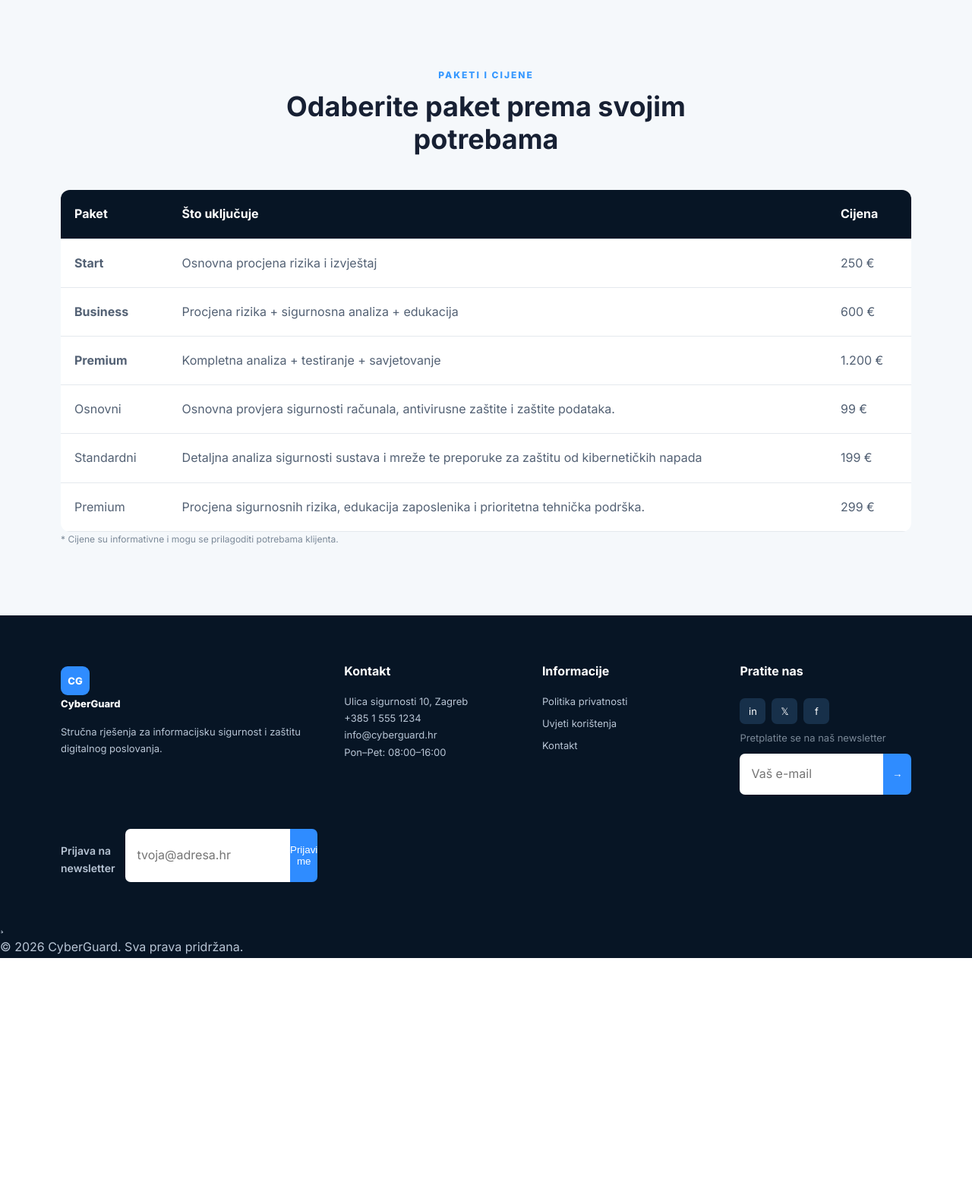
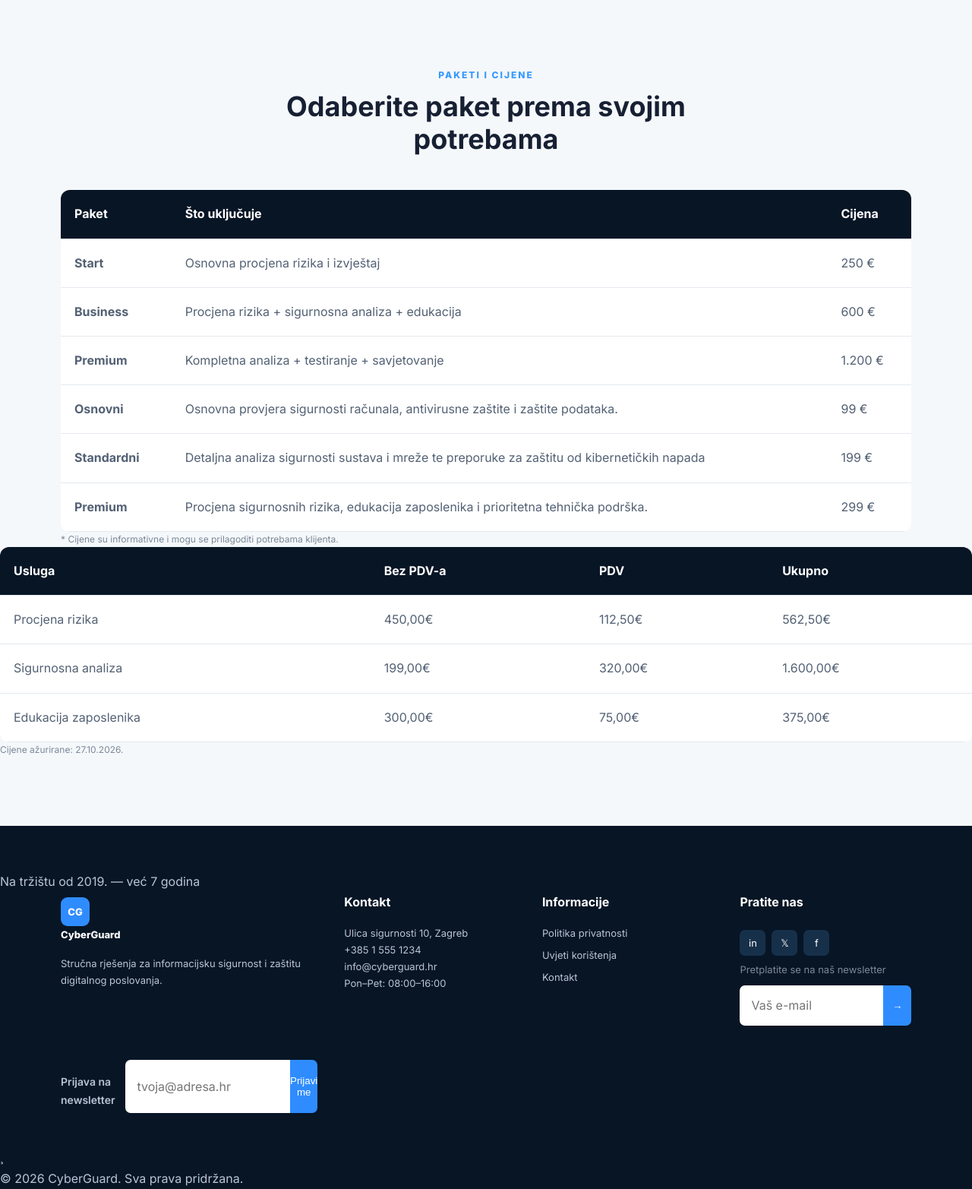
Before and after one commit to patriciadm8163-cpu/sjiwp-web-sigurnost, a PHP site: page /usluge.php in a window 1280 px wide. Shown: the part 1085-2650 px from the top of the page at 76% size. Before the commit the page ends 2346 px from the top, so only its background shows below. Run offline with PHP 8.4, Linux system fonts and the light colour scheme.

Commit message:
napravljen je blok 5

```diff
--- a/footer.php
+++ b/footer.php
@@ -1,5 +1,11 @@
  <!--TSD-4RT | PDM | 13.10-->
+ <?php
+ $godinaOsnutka=2019;
+ date("Y");
+ $X=date("Y")-$godinaOsnutka;
+ ?>
 <footer>
+    <p>Na tržištu od 2019. — već <?php echo $X; ?> godina</p>
     <div class="container footer-grid">
         <div>
             <a class="logo" href="index.php"><span>CG</span> CyberGuard</a>
@@ -11,6 +17,7 @@
             <p>+385 1 555 1234</p>
             <p>info@cyberguard.hr</p>
             <p>Pon–Pet: 08:00–16:00</p>
+
         </div>
         <div>
             <h4>Informacije</h4>
--- a/usluge.php
+++ b/usluge.php
@@ -9,8 +9,7 @@
 <body>
 <?php
     include "header.php";
-    ?>
-        <?php
+
     $paket1 = "Osnovni";
     $cijena1 = 99;
 
@@ -19,6 +18,25 @@
 
     $paket3 = "Premium";
     $cijena3 = 299;
+
+    const PDV=0.25;
+
+    $usluga="Procjena rizika";
+    $cijena4=450;
+    $porez=450*PDV;
+    $ukupno1=$porez+$cijena4;
+
+    $usluga2="Sigurnosna analiza";
+    $cijena5=1280;
+    $porez2=1280*PDV;
+    $ukupno2=$porez2+$cijena5;
+
+    $usluga3="Edukacija zaposlenika";
+    $cijena6=300;
+    $porez3=300*PDV;
+    $ukupno3=$porez3+$cijena6;
+
+
 ?>
 <main>
 <section class="page-head">
@@ -97,24 +115,57 @@
                         <td>1.200 €</td>
                     </tr>
                     <tr>
-                       <td><?php echo $paket1; ?></td>
+                       <td><strong><?php echo $paket1; ?></strong></td>
                          <td>Osnovna provjera sigurnosti računala, antivirusne zaštite i zaštite podataka.</td>
                        <td><?php echo $cijena1; ?> €</td>
                   </tr>
                     <tr>
-                      <td><?php echo $paket2; ?></td>
+                      <td><strong><?php echo $paket2; ?></strong></td>
                      <td>Detaljna analiza sigurnosti sustava i mreže te preporuke za zaštitu od kibernetičkih napada</td>
                      <td><?php echo $cijena2; ?> €</td>
                 </tr>
                      <tr>
-                      <td><?php echo $paket3; ?></td>
+                      <td><strong><?php echo $paket3; ?></strong></td>
                        <td>Procjena sigurnosnih rizika, edukacija zaposlenika i prioritetna tehnička podrška.</td>
                      <td><?php echo $cijena3; ?> €</td>
                  </tr>
                 </tbody>
             </table>
-        </div>
+            </div>
         <p class="small">* Cijene su informativne i mogu se prilagoditi potrebama klijenta.</p>
+    </div>
+            <table>
+                <thead>
+                <tr>
+                        <th>Usluga</th>
+                        <th>Bez PDV-a</th>
+                        <th>PDV</th>
+                        <th>Ukupno</th>
+                    </tr>
+                </thead>
+                <tbody>
+                    <tr>
+                        <td><?php echo $usluga; ?></td>
+                        <td><?php echo number_format($cijena4,2,",","."); ?>€</td>
+                        <td><?php echo number_format($porez,2,",","."); ?>€</td>
+                        <td><?php echo number_format($ukupno1,2,",","."); ?>€</td>
+                    </tr>
+                    <tr>
+                        <td><?php echo $usluga2; ?></td>
+                        <td><?php echo number_format($cijena2,2,",","."); ?>€</td>
+                        <td><?php echo number_format($porez2,2,",","."); ?>€</td>
+                        <td><?php echo number_format($ukupno2,2,",","."); ?>€</td>
+                    </tr>
+                    <tr>
+                        <td><?php echo $usluga3; ?></td>
+                        <td><?php echo number_format($cijena6,2,",","."); ?>€</td>
+                        <td><?php echo number_format($porez3,2,",","."); ?>€</td>
+                        <td><?php echo number_format($ukupno3,2,",","."); ?>€</td>
+                    </tr>
+                </tbody>
+            </table>
+            </div>
+        <p class="small">Cijene ažurirane: <?php echo date("j.n.Y.");?></p>
     </div>
 </section>
 </main>
```
Also changed, not shown: vjezba5.php (deleted, +0 -19 lines), vježba5.php (added, +30 -0 lines).
